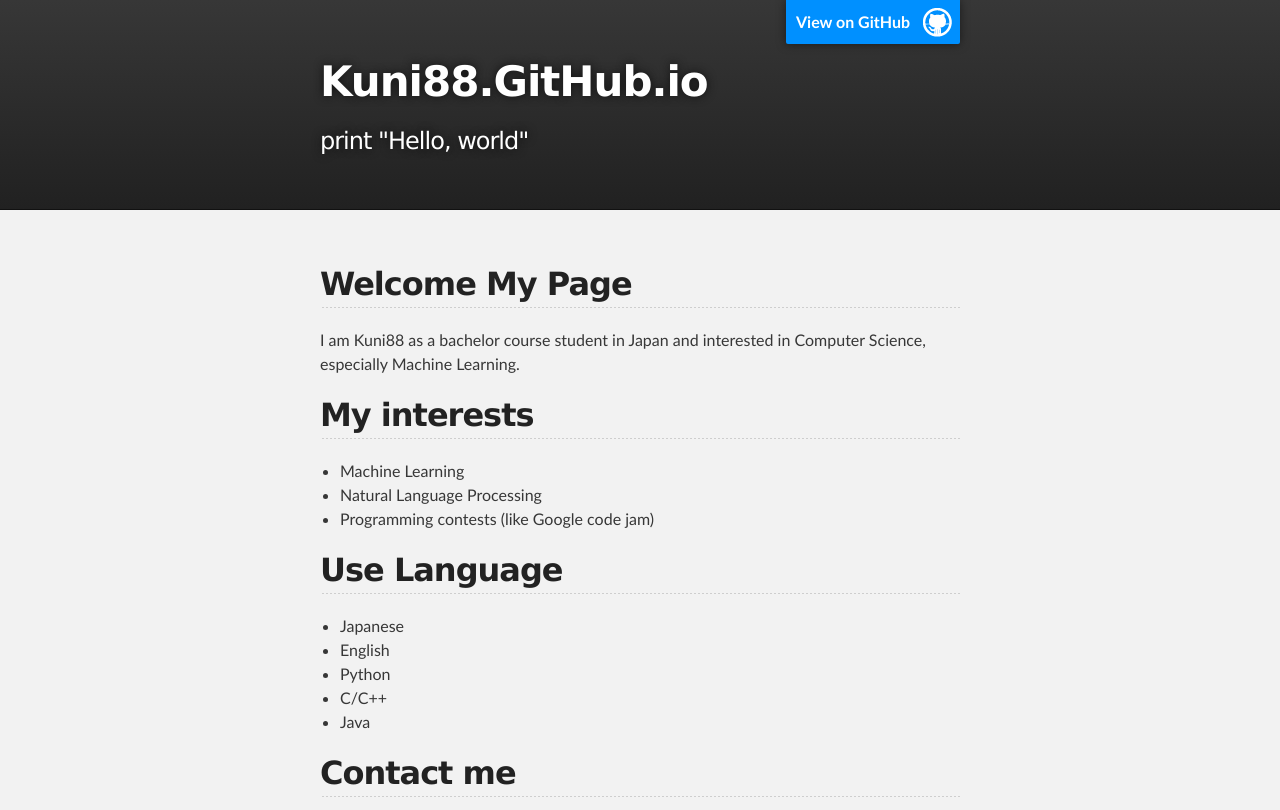
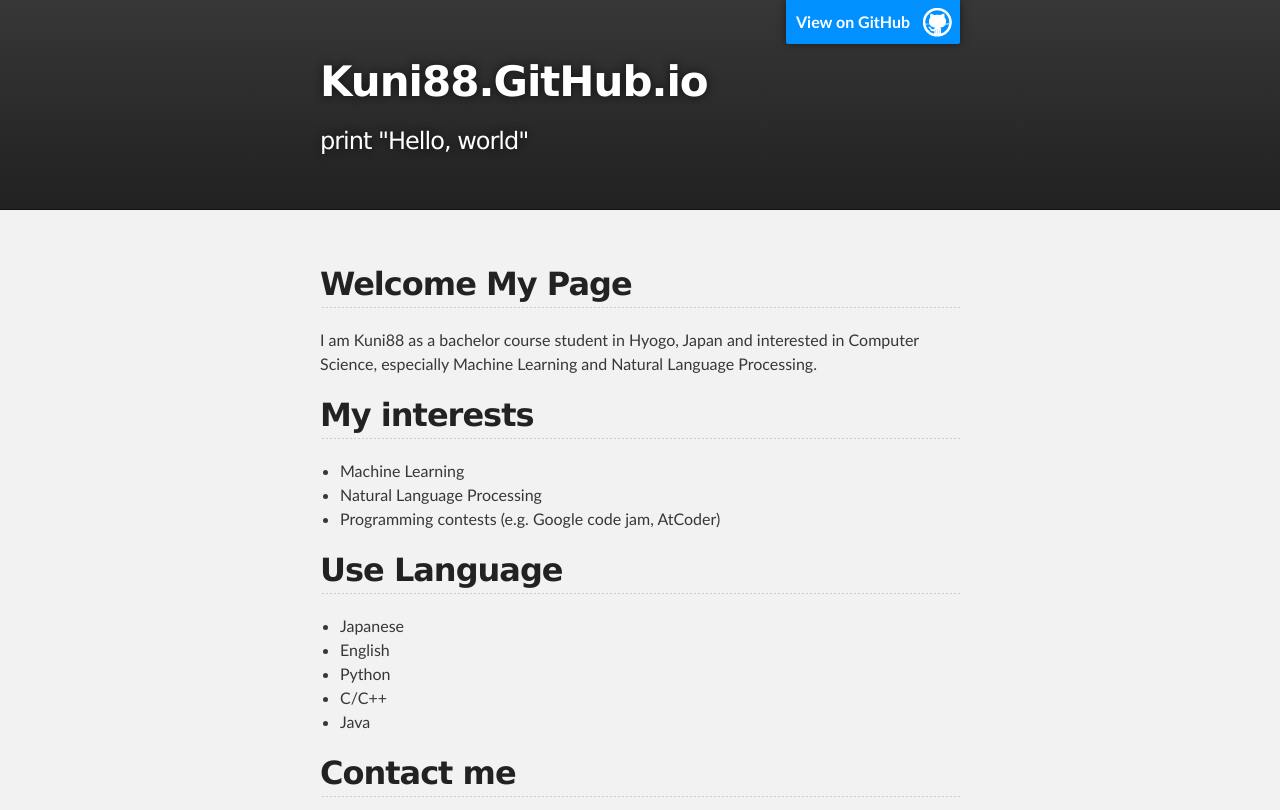
Before and after one commit to Kuni88/Kuni88.github.io, a plain HTML site: page index.html in a window 1280 px wide. Shown: the top 810 px of the page. Drawn offline with Linux system fonts and the light colour scheme.

Commit message:
Update index.html

```diff
--- a/index.html
+++ b/index.html
@@ -30,7 +30,7 @@
         <h2>
 <a id="welcome-my-page" class="anchor" href="#welcome-my-page" aria-hidden="true"><span class="octicon octicon-link"></span></a>Welcome My Page</h2>
 
-<p>I am Kuni88 as a bachelor course student in Japan and interested in Computer Science, especially Machine Learning.</p>
+<p>I am Kuni88 as a bachelor course student in Hyogo, Japan and interested in Computer Science, especially Machine Learning and Natural Language Processing.</p>
 
 <h2>
 <a id="my-interests" class="anchor" href="#my-interests" aria-hidden="true"><span class="octicon octicon-link"></span></a>My interests</h2>
@@ -38,7 +38,7 @@
 <ul>
 <li>Machine Learning</li>
 <li>Natural Language Processing</li>
-<li>Programming contests (like Google code jam)</li>
+<li>Programming contests (e.g. Google code jam, AtCoder)</li>
 </ul>
 
 <h2>
```
